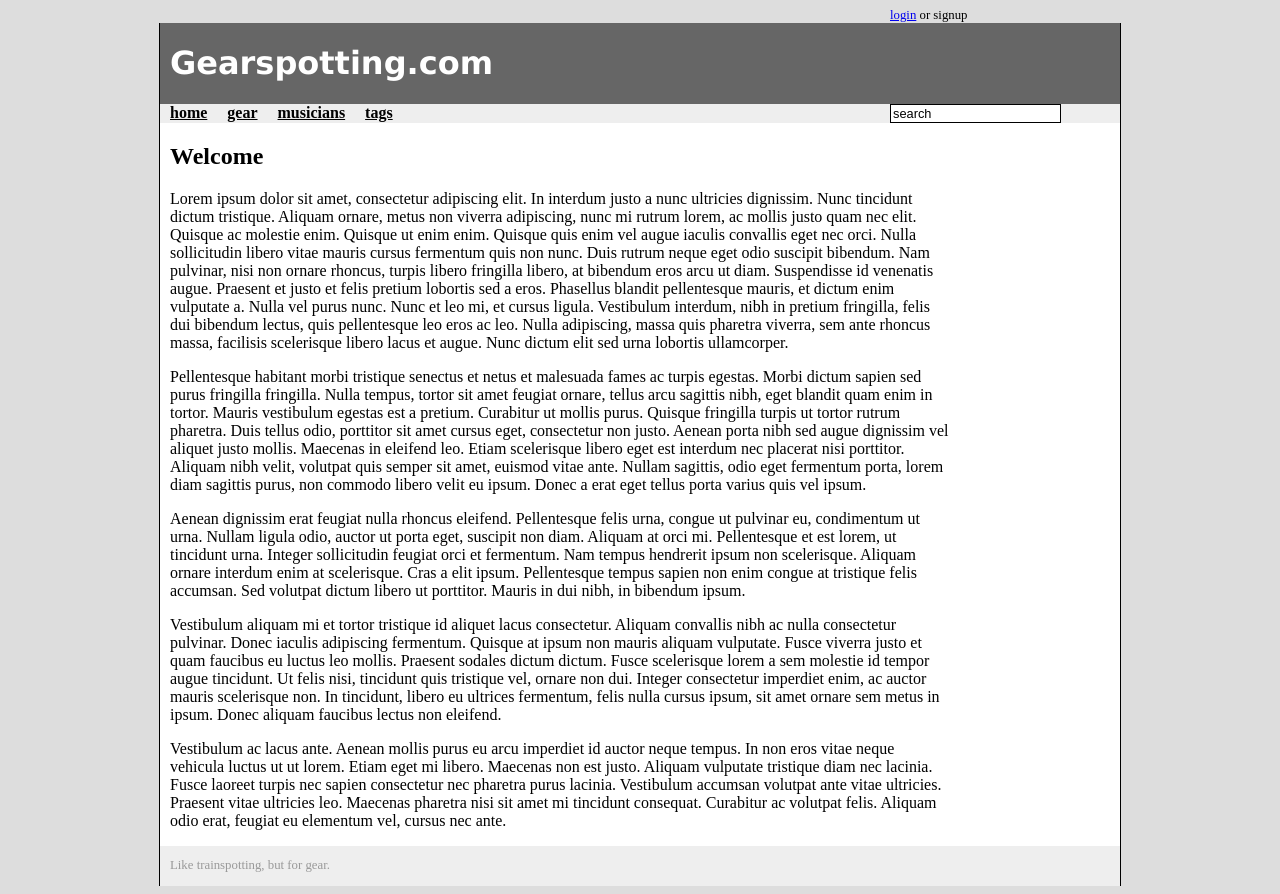
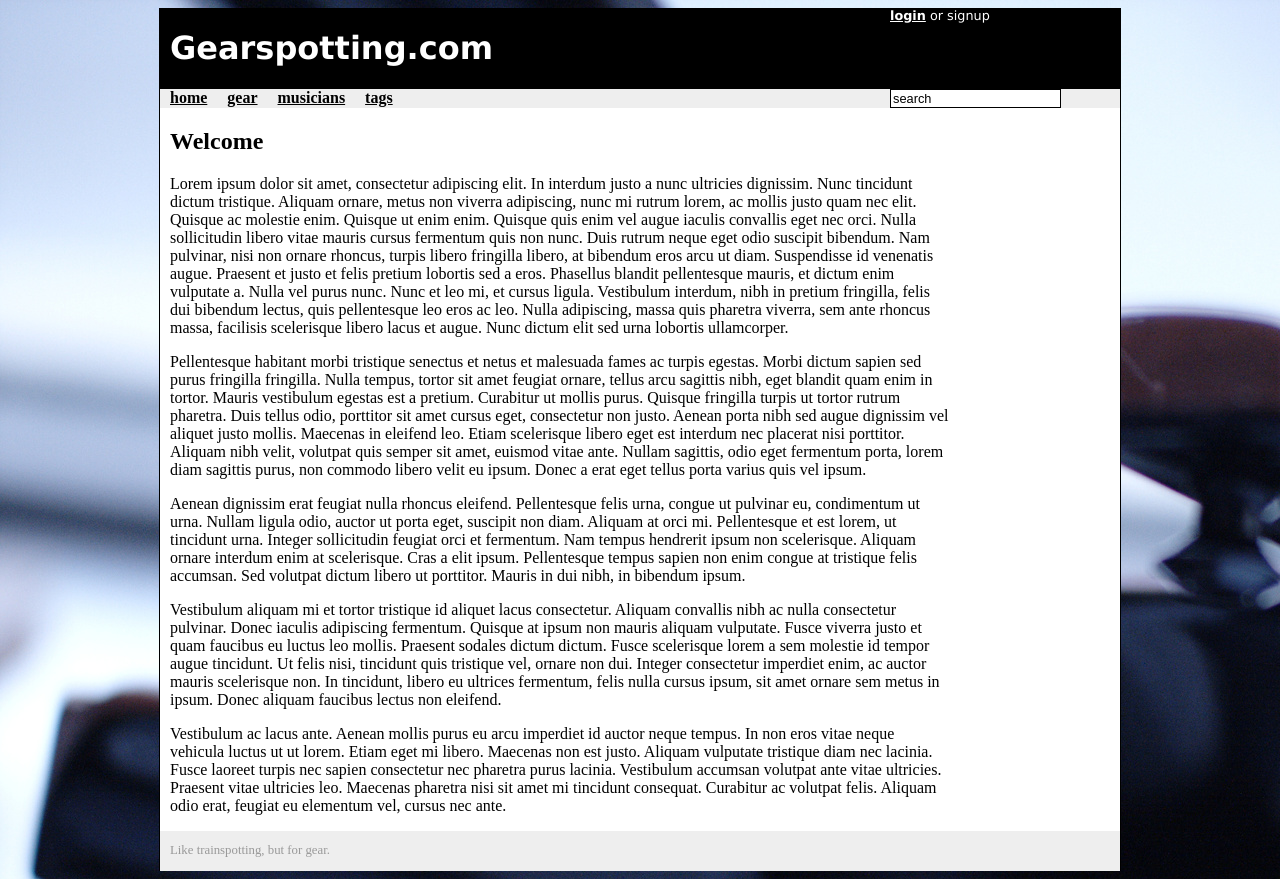
Before and after one commit to thraxil/gearspotting, a Django app: template templates/homepage.html in a window 1280 px wide. Run offline with Django 3.2, Linux system fonts and the light colour scheme; the template is opened without the code that fills it, so the values that code supplies are empty; some libraries are stand-ins or nearby versions.

Commit message:
background image and moved usermenu

```diff
--- a/media/css/main.css
+++ b/media/css/main.css
@@ -1,10 +1,12 @@
 body { background-color: #ddd;}
-.mainheader {background-color: #666; color: #fff; font-family: verdana; border-left: #000 solid 1px; border-right: #000 solid 1px;}
+.mainheader {background-color: #000; color: #fff; font-family: verdana; border-left: #000 solid 1px; border-right: #000 solid 1px;}
 .mainmenu {background-color: #eee; border-left: #000 solid 1px; border-right: #000 solid 1px;}
 #main {background-color: #fff; border-left: #000 solid 1px; border-right: #000 solid 1px;}
 footer {background-color: #eee; font-size: .8em; color: #999; border-left: #000 solid 1px; border-right: #000 solid 1px;}
 .usermenu { font-size: .8em; align: right;}
+.usermenu a {color: #fff; font-weight: bold;}
 .searchbar input {font-size: .8em; border: #000 solid 1px;}
 .searchbar { align: right;}
 .mainmenu a {margin-right: 1em; color: #000; font-weight: bold;}
 .mainmenu a:hover {background-color: #fff;}
+body {background-image: url('/site_media/img/flybg2000.jpg');}
--- a/templates/base.html
+++ b/templates/base.html
@@ -33,8 +33,9 @@
 	<div id="container">
 
 <div class="header">
-  <div class="container_12 usermenu">
-    <div class="grid_3 prefix_9">
+  <div class="container_12 mainheader">
+    <h1 class="grid_6">Gearspotting.com</h1>
+    <div class="grid_3 prefix_3 usermenu">
       {% if request.user.is_anonymous %}
       <a href="/accounts/login/">login</a> or signup
       {% else %}
@@ -42,10 +43,6 @@
       [<a href="/accounts/logout/">logout</a>]
       {% endif %}
     </div>
-  </div>
-
-  <div class="container_12 mainheader">
-    <h1 class="grid_6">Gearspotting.com</h1>
   </div>
 
   <div class="container_12 mainmenu">
```
Also changed, not shown: media/css/style.css (line endings or trailing spaces), media/img/flybg2000.jpg (added).
